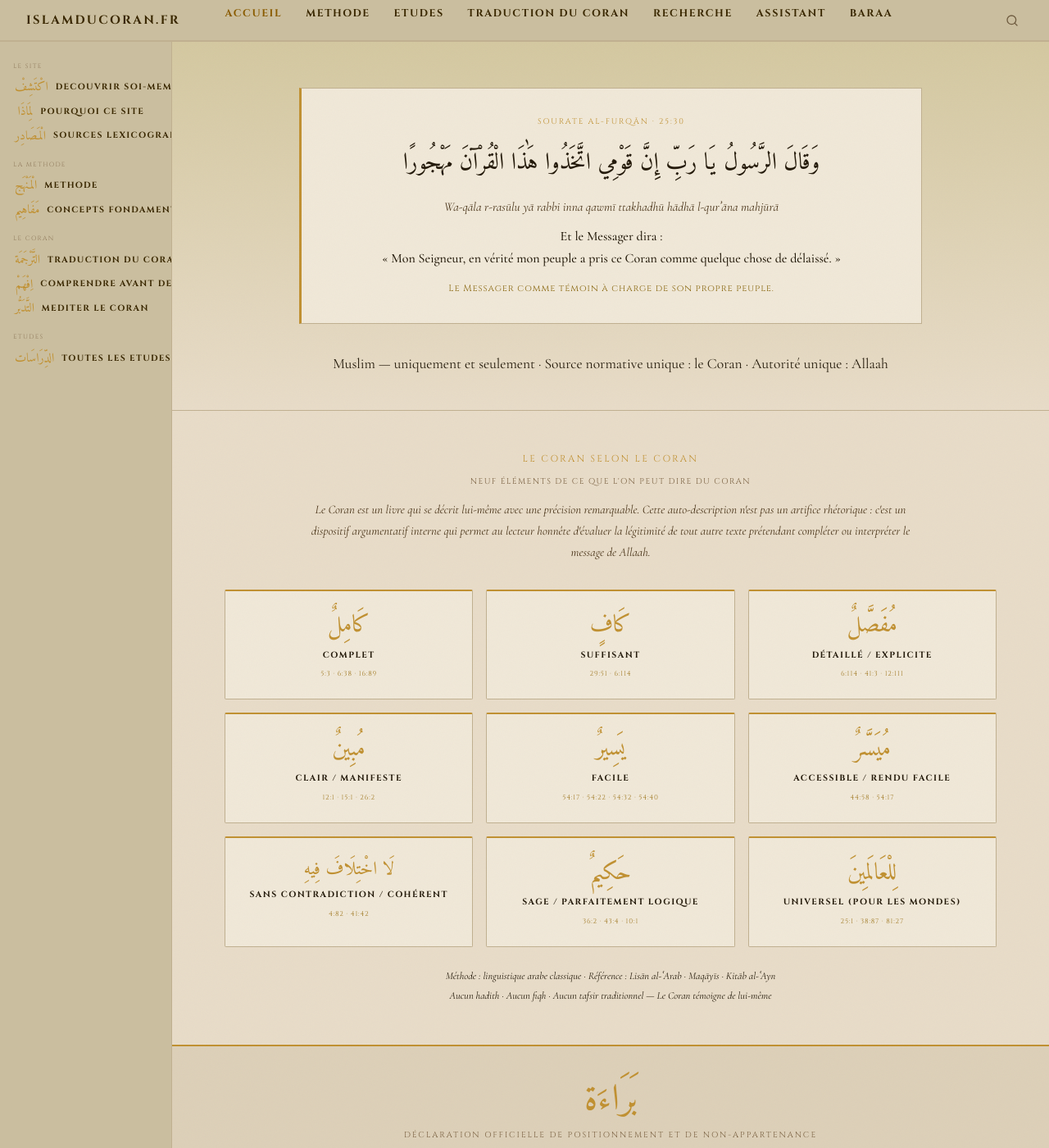
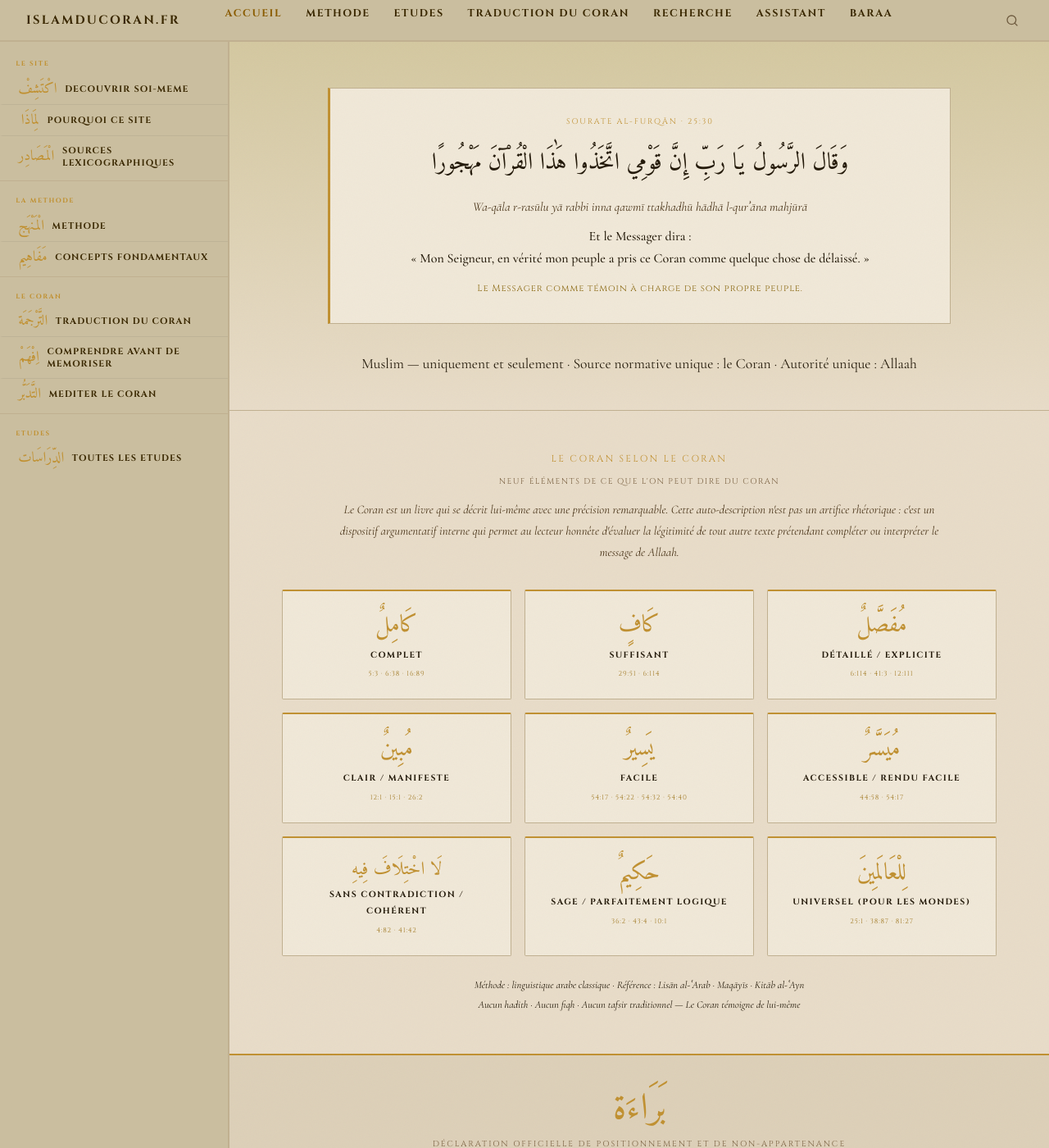
Before and after one commit to Makhuwcoder/islamducoran, a Jekyll site: the page built from index.md, in a window 1280 px wide and 1400 px high. Shown: the whole window at 82% size. Built offline with Jekyll 4.4.1, drawn with Linux system fonts in a browser that asks for light colours.

Commit message:
Sidebar: 280px, séparateurs nets, label plus grand

```diff
--- a/assets/css/main.scss
+++ b/assets/css/main.scss
@@ -1417,10 +1417,10 @@ tr:nth-child(even) td { background: var(--bg2); }
 
 /* ── Sidebar container ── */
 .site-sidebar {
-  width: 210px;
+  width: 280px;
   flex-shrink: 0;
   background: var(--bg-nav, #c8bc9ced);
-  border-right: 1px solid var(--bg5);
+  border-right: 2px solid var(--bg5);
   position: sticky;
   top: var(--nav-h, 56px);
   height: calc(100vh - var(--nav-h, 56px));
@@ -1429,7 +1429,7 @@ tr:nth-child(even) td { background: var(--bg2); }
   z-index: 40;
 }
 .site-sidebar::-webkit-scrollbar { width: 3px; }
-.site-sidebar::-webkit-scrollbar-thumb { background: var(--bg5); }
+.site-sidebar::-webkit-scrollbar-thumb { background: var(--or3); border-radius: 2px; }
 
 /* ── Toggle (mobile only) ── */
 .sidebar-toggle {
@@ -1438,16 +1438,16 @@ tr:nth-child(even) td { background: var(--bg2); }
   border: none;
   cursor: pointer;
   color: var(--or3);
-  padding: .7rem 1rem;
+  padding: .8rem 1.2rem;
   width: 100%;
   text-align: left;
   align-items: center;
-  gap: .5rem;
+  gap: .6rem;
 }
 .sidebar-toggle::after {
   content: 'Navigation';
   font-family: var(--font-titre);
-  font-size: .6rem;
+  font-size: .62rem;
   letter-spacing: .13em;
   text-transform: uppercase;
   color: #3a2800;
@@ -1455,37 +1455,44 @@ tr:nth-child(even) td { background: var(--bg2); }
 }
 
 /* ── Nav groups ── */
-.sidebar-nav { padding: .8rem 0 2rem; }
-
-.sidebar-group { margin-bottom: .2rem; }
+.sidebar-nav { padding: .5rem 0 2rem; }
+
+.sidebar-group {
+  border-bottom: 1px solid var(--bg5);
+  padding-bottom: .3rem;
+  margin-bottom: .3rem;
+}
+.sidebar-group:last-child { border-bottom: none; }
 
 .sidebar-group__title {
   font-family: var(--font-titre);
-  font-size: .48rem;
-  letter-spacing: .18em;
-  text-transform: uppercase;
-  color: var(--texte3);
-  padding: .6rem 1rem .25rem;
+  font-size: .5rem;
+  letter-spacing: .2em;
+  text-transform: uppercase;
+  color: var(--or3);
+  padding: .7rem 1.2rem .3rem;
   display: block;
-  opacity: .7;
-}
-
-/* ── Links — same style as top nav links ── */
+  font-weight: 700;
+}
+
+/* ── Links ── */
 .sidebar-link {
   display: flex;
   align-items: center;
-  gap: .55rem;
-  padding: .45rem 1rem;
+  gap: .6rem;
+  padding: .6rem 1.2rem;
   text-decoration: none;
-  border-left: 2px solid transparent;
+  border-left: 3px solid transparent;
   transition: background .15s, border-color .15s;
-}
+  border-bottom: 1px solid rgba(0,0,0,.06);
+}
+.sidebar-link:last-child { border-bottom: none; }
 .sidebar-link:hover {
-  background: rgba(0,0,0,.06);
+  background: rgba(0,0,0,.07);
   border-left-color: var(--or3);
 }
 .sidebar-link.active {
-  background: rgba(0,0,0,.08);
+  background: rgba(192,144,48,.12);
   border-left-color: var(--or3);
 }
 .sidebar-link.active .sidebar-label {
@@ -1494,27 +1501,25 @@ tr:nth-child(even) td { background: var(--bg2); }
 }
 .sidebar-ar {
   font-family: var(--font-arabe);
-  font-size: .95rem;
+  font-size: 1.1rem;
   color: var(--or3);
   line-height: 1;
-  min-width: 1.4rem;
+  min-width: 1.6rem;
   text-align: right;
   flex-shrink: 0;
 }
-/* Same font/size/color/weight as top nav */
 .sidebar-label {
   font-family: var(--font-titre);
-  font-size: .65rem;
-  letter-spacing: .13em;
+  font-size: .68rem;
+  letter-spacing: .1em;
   text-transform: uppercase;
   color: #3a2800;
   font-weight: 700;
-  line-height: 1.3;
-  white-space: nowrap;
+  line-height: 1.4;
 }
 
 /* ── Responsive ── */
-@media (max-width: 900px) {
+@media (max-width: 960px) {
   .page-layout { flex-direction: column; }
   .site-sidebar {
     width: 100%;
@@ -1522,13 +1527,13 @@ tr:nth-child(even) td { background: var(--bg2); }
     position: relative;
     top: 0;
     border-right: none;
-    border-bottom: 1px solid var(--bg5);
+    border-bottom: 2px solid var(--bg5);
   }
   .sidebar-toggle { display: flex; }
   .sidebar-nav { display: none; padding: .4rem 0 .8rem; }
   .site-sidebar.open .sidebar-nav { display: block; }
   .site-sidebar.open .sidebar-toggle { border-bottom: 1px solid var(--bg5); }
 }
-@media (min-width: 901px) {
+@media (min-width: 961px) {
   .sidebar-nav { display: block !important; }
 }
```
